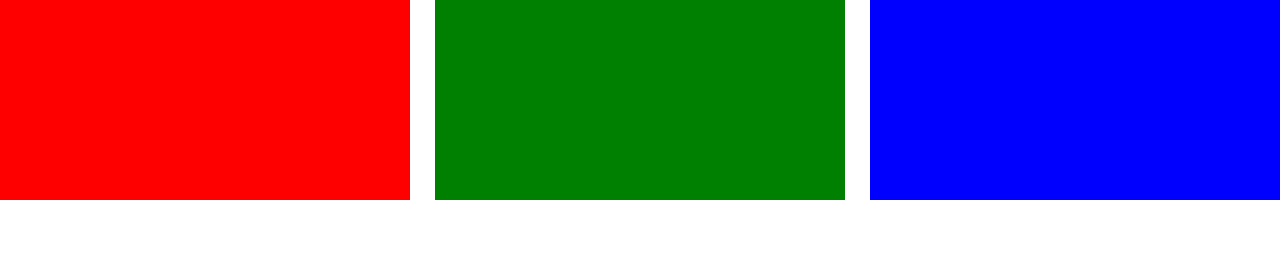
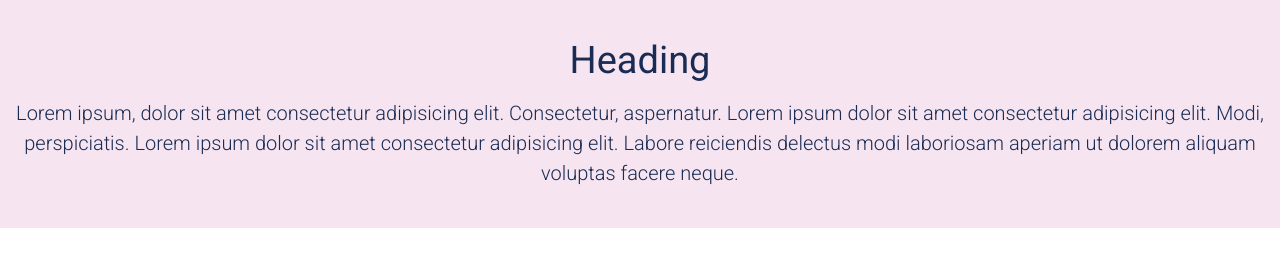
Before and after one commit to samimkabiru/uniabuja-apwen-site, a plain HTML site: page index.html in a window 1280 px wide. Drawn offline with Linux system fonts and the light colour scheme.

Commit message:
Build the block component.

```diff
--- a/css/styles.css
+++ b/css/styles.css
@@ -187,3 +187,22 @@ p {
     grid-template-columns: repeat(3, 1fr);
   }
 }
+
+/* Block & Container */
+.block {
+  text-align: center;
+  padding: 4rem 1.5rem;
+}
+
+.block--pink {
+  background: #a406701a;
+}
+
+.block__heading {
+  margin-top: 0;
+}
+
+.container {
+  max-width: 1350px;
+  margin: 0 auto;
+}
--- a/index.html
+++ b/index.html
@@ -15,10 +15,17 @@
     />
   </head>
   <body>
-    <div class="grid grid--1x2 grid--2x3">
-      <div style="height: 20rem; background: red" class="box"></div>
-      <div style="height: 20rem; background: green" class="box"></div>
-      <div style="height: 20rem; background: blue" class="box"></div>
+    <div class="block block--pink">
+      <div class="container">
+        <h1 class="block__heading">Heading</h1>
+        <p>
+          Lorem ipsum, dolor sit amet consectetur adipisicing elit. Consectetur,
+          aspernatur. Lorem ipsum dolor sit amet consectetur adipisicing elit.
+          Modi, perspiciatis. Lorem ipsum dolor sit amet consectetur adipisicing
+          elit. Labore reiciendis delectus modi laboriosam aperiam ut dolorem
+          aliquam voluptas facere neque.
+        </p>
+      </div>
     </div>
   </body>
 </html>
```
